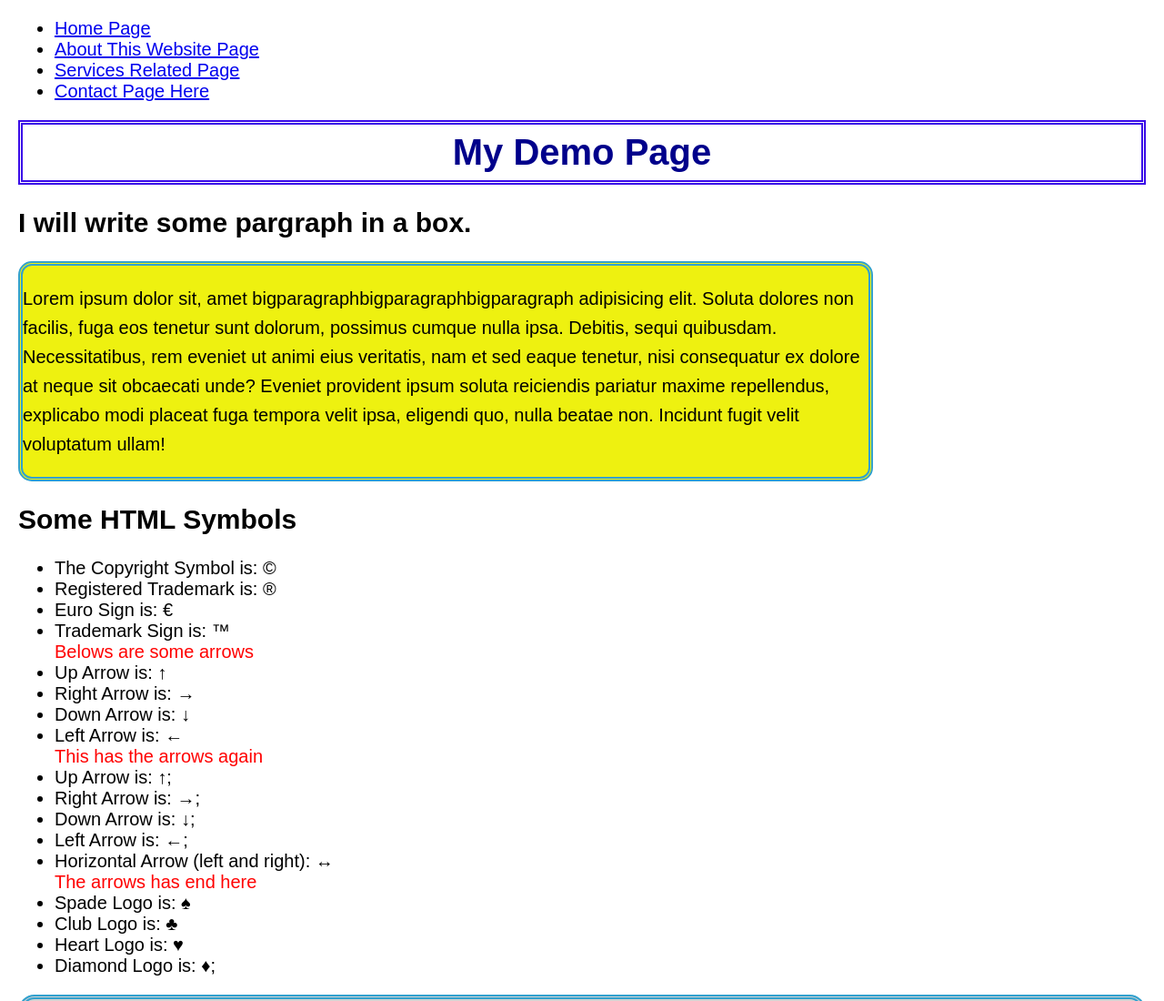
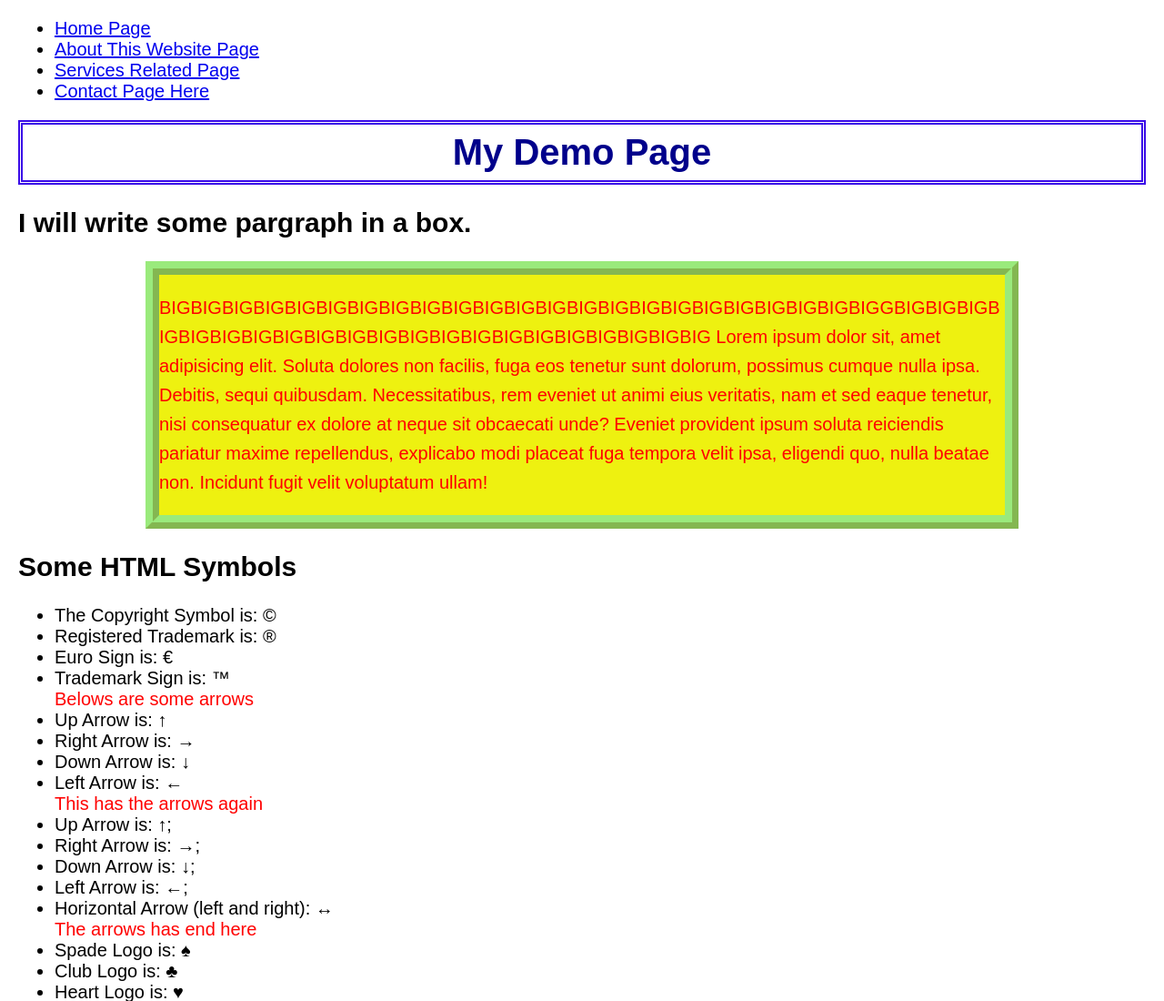
Before and after one commit to RanaUniverse/learn_html_from_basic, a plain HTML site: page index.html in a window 1280 px wide. Shown: the top 1100 px of the page at 91% size. Drawn offline with Linux system fonts and the light colour scheme.

Commit message:
a basic design in the paragraph box

```diff
--- a/index.html
+++ b/index.html
@@ -30,8 +30,9 @@
     <h2>I will write some pargraph in a box.</h2>
 
     <div class="box-paragraph">
+        <!-- this case the Big exceed the line so i should use line-break -->
         <p>
-            Lorem ipsum dolor sit, amet bigparagraphbigparagraphbigparagraph adipisicing elit. Soluta dolores non
+            BIGBIGBIGBIGBIGBIGBIGBIGBIGBIGBIGBIGBIGBIGBIGBIGBIGBIGBIGBIGBIGBIGBIGGBIGBIGBIGBIGBIGBIGBIGBIGBIGBIGBIGBIGBIGBIGBIGBIGBIGBIGBIGBIGBIG Lorem ipsum dolor sit, amet adipisicing elit. Soluta dolores non
             facilis, fuga eos tenetur sunt dolorum, possimus cumque nulla ipsa. Debitis, sequi quibusdam.
             Necessitatibus, rem eveniet ut animi eius veritatis, nam et sed eaque tenetur, nisi consequatur ex dolore at
             neque sit obcaecati unde? Eveniet provident ipsum soluta reiciendis pariatur maxime repellendus, explicabo
--- a/styles.css
+++ b/styles.css
@@ -50,7 +50,16 @@
  .box-paragraph {
      width: 75%;
      background-color: rgb(238, 241, 16);
-     border: thick double #32a1ce;
-     border-radius: 15px;
+     border: 4mm ridge rgba(100, 230, 197, 0.6);
+     /* border-radius: 15px; */
      color: red;
+     margin: auto;
+
  }
+
+ .box-paragraph p {
+     word-wrap: break-word;
+     color: red;
+     /* hyphens: auto; */
+     font-size: 20px;
+ }
```
